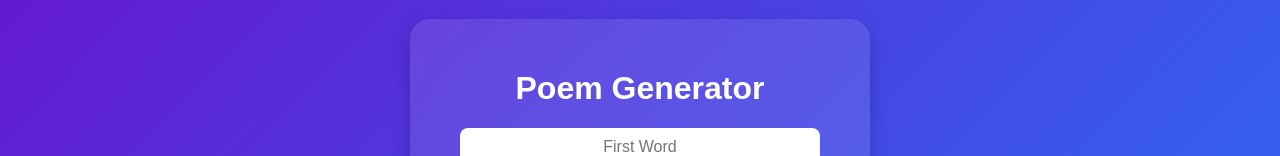
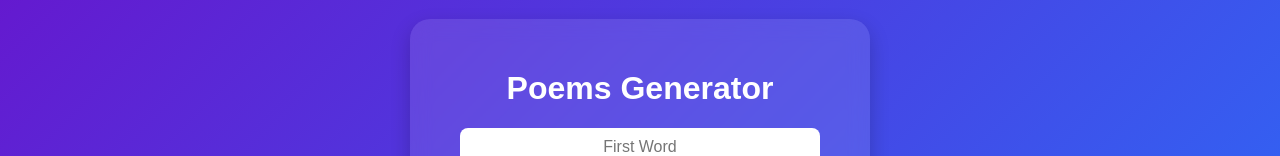
Before and after one commit to Padmasriariveni/poem-generator, a plain HTML site: page index.html in a window 1280 px wide. Shown: the part 182-338 px from the top of the page. Drawn offline with Linux system fonts and the light colour scheme.

Commit message:
Updated index.html

```diff
--- a/index.html
+++ b/index.html
@@ -8,7 +8,7 @@
 </head>
 <body>
   <div class="container">
-    <h1 class="title">Poem Generator</h1>
+    <h1 class="title">Poems Generator</h1>
     <div class="input-group">
       <input type="text" id="word1" placeholder="First Word">
       <input type="text" id="word2" placeholder="Second Word">
```
